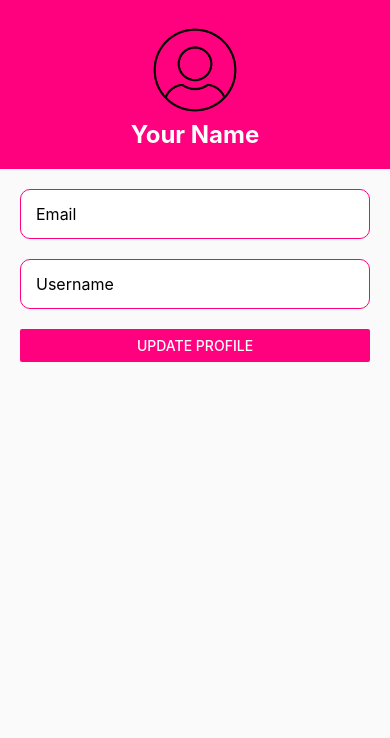
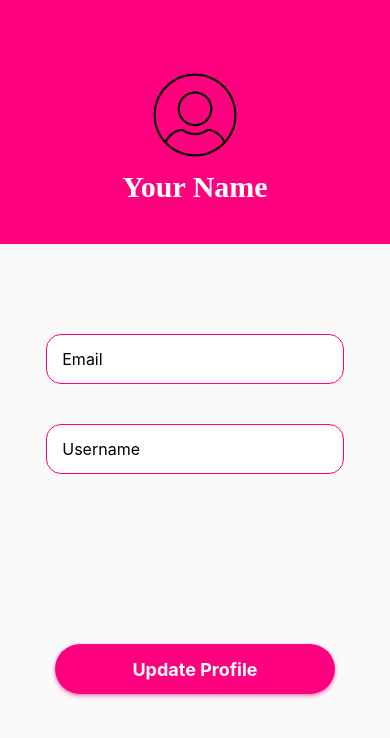
Before and after one commit to MariamCHARRADA/BBooking, a React Native app in the folder frontend/: screen /ProfData in a window 390 px wide. Shown: the top 738 px of the page. Built offline with nearby package versions, Linux system fonts and the light colour scheme.

Commit message:
update gitignore

```diff
--- a/frontend/src/components/profileDetails.js
+++ b/frontend/src/components/profileDetails.js
@@ -7,7 +7,8 @@ import {
   ScrollView,
   TextInput,
   Button,
-  Alert
+  Alert,
+  TouchableOpacity,
 } from "react-native";
 import AsyncStorage from "@react-native-async-storage/async-storage";
 import axios from "axios";
@@ -59,13 +60,16 @@ export default function ProfileDetails() {
       username: Name,
       salonName: SalonN,
       address: AddressS,
-      city: City
+      city: City,
     };
 
     try {
-      const response = await axios.put(`${BaseUrl}/api/users/updateUser/${userId}`, updateData);
+      const response = await axios.put(
+        `${BaseUrl}/api/users/updateUser/${userId}`,
+        updateData
+      );
       const updatedUserData = response.data;
-      await AsyncStorage.setItem('userData', JSON.stringify(updatedUserData));
+      await AsyncStorage.setItem("userData", JSON.stringify(updatedUserData));
       setUserData(updatedUserData);
       Alert.alert("Success", "Profile updated successfully!");
     } catch (error) {
@@ -92,7 +96,7 @@ export default function ProfileDetails() {
     <ScrollView style={styles.container}>
       <View style={styles.header}>
         <Image source={logo} style={styles.logoImage} />
-        <Text style={styles.headerText}>{Name || 'Your Name'}</Text>
+        <Text style={styles.headerText}>{Name || "Your Name"}</Text>
       </View>
       <View style={styles.content}>
         <TextInput
@@ -127,10 +131,16 @@ export default function ProfileDetails() {
               value={City}
               onChangeText={setCity}
             />
-            <Button title="Delete Salon" onPress={deleteSalon} color="#ff0000" />
+            <Button
+              title="Delete Salon"
+              onPress={deleteSalon}
+              color="#ff0000"
+            />
           </>
         )}
-        <Button title="Update Profile" onPress={updateProfile} color="#ff007f" />
+        <TouchableOpacity style={styles.updateButton} onPress={updateProfile}>
+          <Text style={styles.updateButtonText}>Update Profile</Text>
+        </TouchableOpacity>
       </View>
     </ScrollView>
   );
@@ -144,28 +154,57 @@ const styles = StyleSheet.create({
   header: {
     alignItems: "center",
     backgroundColor: "#ff007f",
-    paddingVertical: 20,
+    paddingVertical: 40,
   },
   logoImage: {
     width: 110,
-    height: 100,
+    height: 110,
+    marginTop: 20,
+    borderRadius: 100,
   },
   headerText: {
-    fontSize: 24,
+    fontSize: 30,
+    fontFamily: "serif",
+    textAlign: "center",
     fontWeight: "bold",
     color: "#fff",
+
   },
   content: {
     padding: 20,
+    alignItems: "center",
+    marginTop: 50
   },
   input: {
     height: 50,
+    width: "85%",
     backgroundColor: "#fff",
-    borderRadius: 10,
+    borderRadius: 15,
     paddingHorizontal: 15,
-    marginBottom: 20,
+    marginVertical: 20,
     borderColor: "#ff007f",
     borderWidth: 1,
     fontSize: 16,
   },
+  updateButton: {
+    height: 50,
+    width: '80%', // Adjust the width as needed
+    justifyContent: "center",
+    alignItems: "center",
+    backgroundColor: "#ff007f", // Pink color for the button
+    borderRadius: 25, // Half of height to get a fully rounded button
+    marginTop: 150, // Add some margin at the top
+    shadowColor: "#ff007f", // Pink shadow to match the button
+    shadowOffset: { width: 0, height: 2 },
+    shadowOpacity: 0.5,
+    shadowRadius: 4,
+    elevation: 4,
+},
+
+updateButtonText: {
+    color: "#ffffff", // White text color
+    fontSize: 18,
+    fontWeight: 'bold',
+}
+
 });
```
Also changed, not shown: 2 other files (tests, documents, lock files or other folders).
